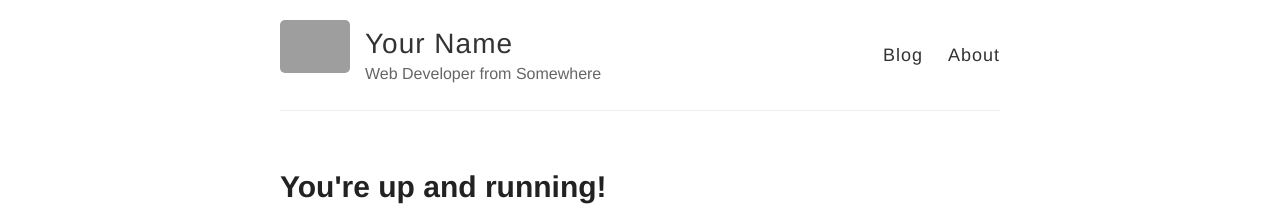
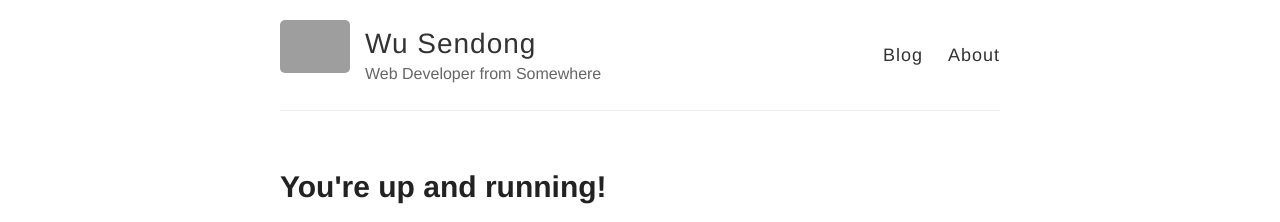
Before and after one commit to wusendong/wusendong.github.io, a Jekyll site: the page built from index.html, in a window 1280 px wide. Shown: the top 222 px of the page. Built offline with Jekyll 4.4.1, drawn with Linux system fonts in a browser that asks for light colours; grey boxes are pictures that could not be loaded.

Commit message:
clone jekyll

```diff
--- a/_config.yml
+++ b/_config.yml
@@ -3,7 +3,7 @@
 #
 
 # Name of your site (displayed in the header)
-name: Your Name
+name: Wu Sendong
 
 # Short bio or description (displayed in the header)
 description: Web Developer from Somewhere
@@ -84,3 +84,5 @@ exclude:
   - LICENSE
   - README.md
   - CNAME
+
+theme: jekyll-theme-cayman
```
